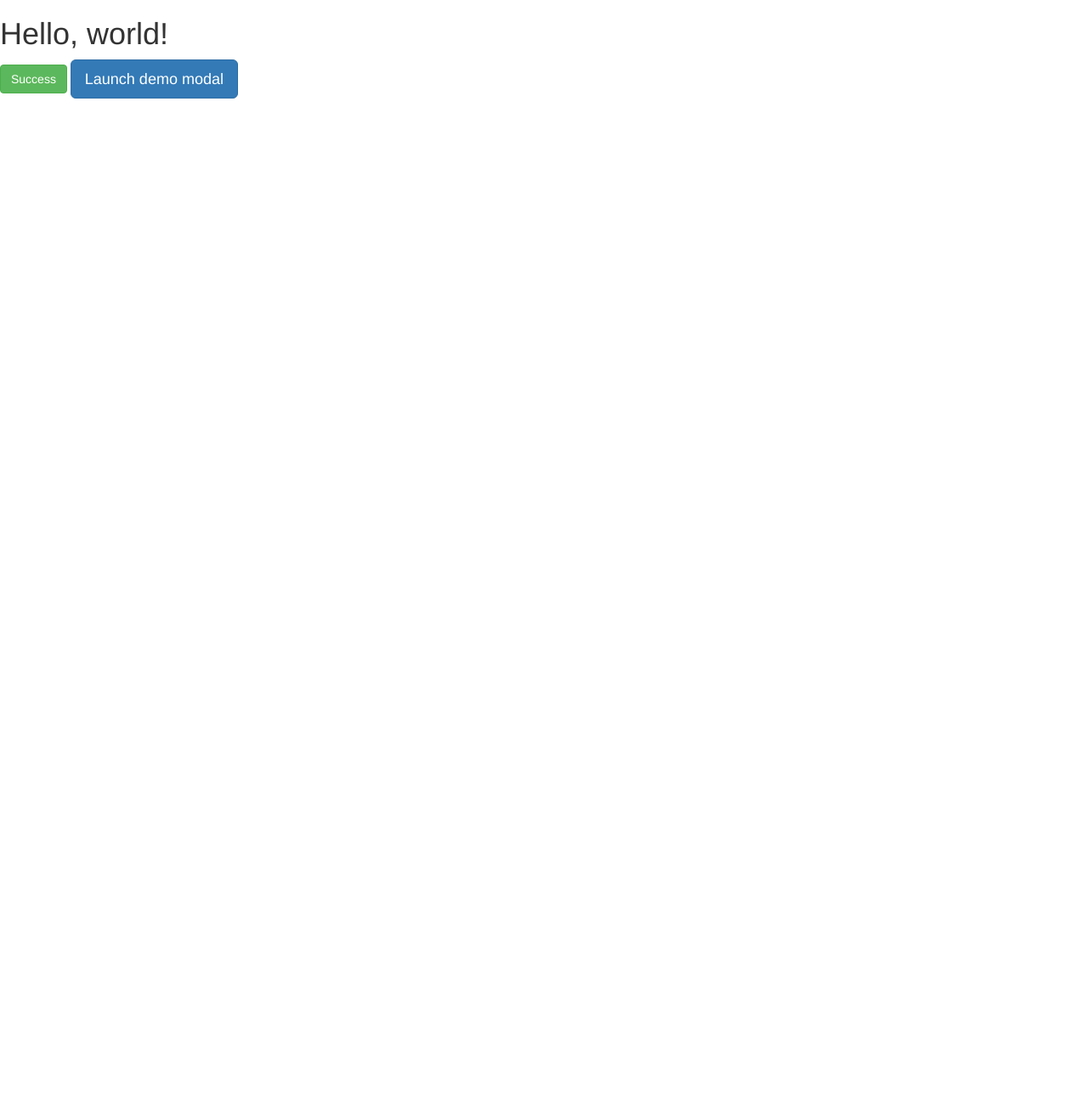
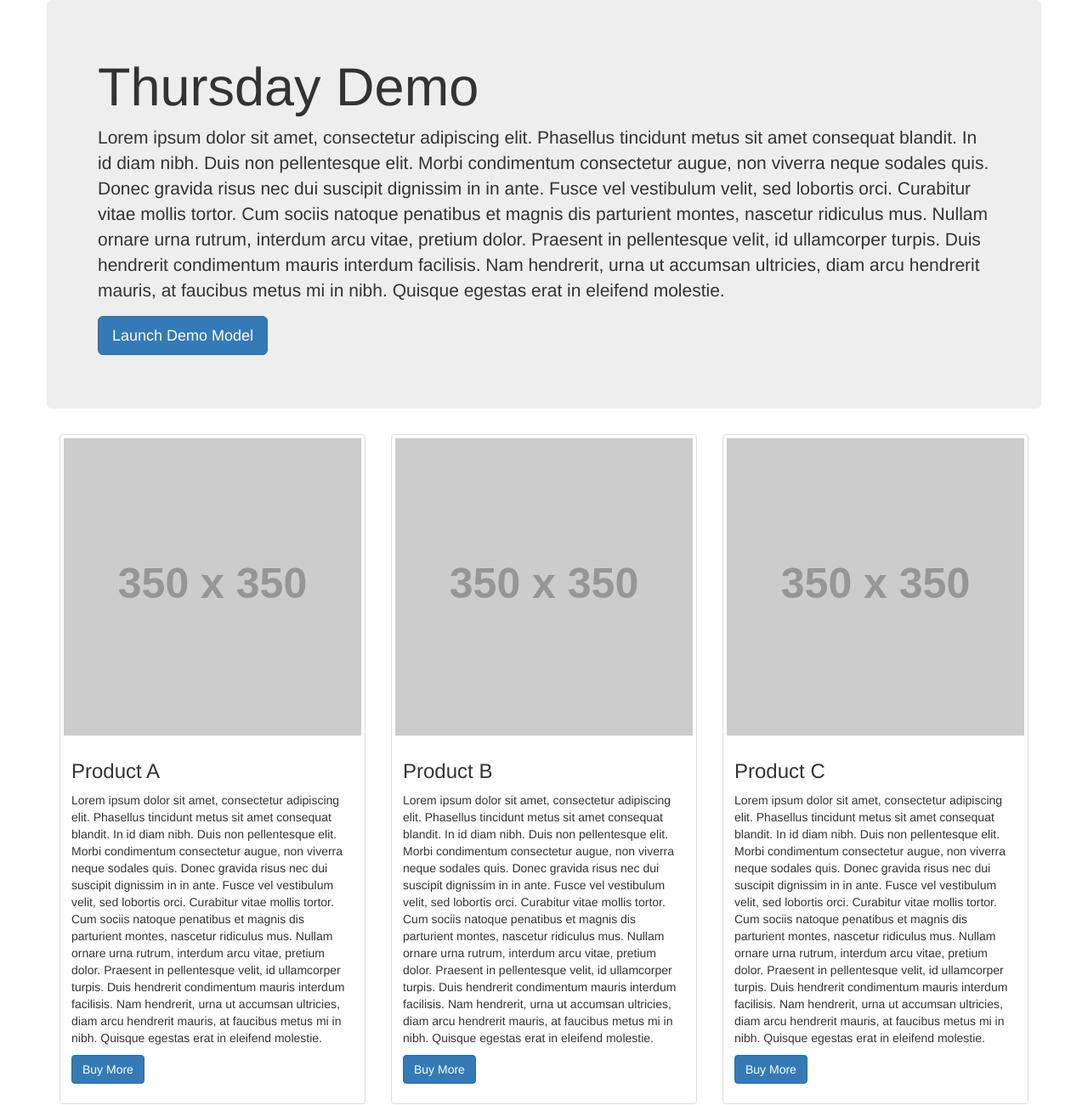
Before and after one commit to wwhip2088/bootstrap-01, a plain HTML site: page index.html in a window 1280 px wide. Shown: the whole page at 85% size. Before the commit the page ends 800 px from the top, so only its background shows below. Drawn offline with nearby package versions, Linux system fonts and the light colour scheme; placeholder pictures from the web are drawn by us.

Commit message:
Lab 2,5,15

```diff
--- a/index.html
+++ b/index.html
@@ -17,35 +17,51 @@
     <![endif]-->
   </head>
   <body>
-    <h1>Hello, world!</h1>
+        <div class = "container">
+          <div class= "row">
+            <div class="jumbotron col-md-12">
+  <h1>Thursday Demo</h1>
+  <p>Lorem ipsum dolor sit amet, consectetur adipiscing elit. Phasellus tincidunt metus sit amet consequat blandit. In id diam nibh. Duis non pellentesque elit. Morbi condimentum consectetur augue, non viverra neque sodales quis. Donec gravida risus nec dui suscipit dignissim in in ante. Fusce vel vestibulum velit, sed lobortis orci. Curabitur vitae mollis tortor. Cum sociis natoque penatibus et magnis dis parturient montes, nascetur ridiculus mus. Nullam ornare urna rutrum, interdum arcu vitae, pretium dolor. Praesent in pellentesque velit, id ullamcorper turpis. Duis hendrerit condimentum mauris interdum facilisis. Nam hendrerit, urna ut accumsan ultricies, diam arcu hendrerit mauris, at faucibus metus mi in nibh. Quisque egestas erat in eleifend molestie.</p>
+  <p><a class="btn btn-primary btn-lg" href="#" role="button">Launch Demo Model</a></p>
+    </div>
+  </div>
 
-    <!-- Indicates a successful or positive action -->
-<button type="button" class="btn btn-success">Success</button>
+  <div class="row">
+  <div class="col-sm-6 col-md-4">
+    <div class="thumbnail">
+      <img src="http://placehold.it/350x350" alt="placehold.it">
+      <div class="caption">
+        <h3>Product A</h3>
+        <p>Lorem ipsum dolor sit amet, consectetur adipiscing elit. Phasellus tincidunt metus sit amet consequat blandit. In id diam nibh. Duis non pellentesque elit. Morbi condimentum consectetur augue, non viverra neque sodales quis. Donec gravida risus nec dui suscipit dignissim in in ante. Fusce vel vestibulum velit, sed lobortis orci. Curabitur vitae mollis tortor. Cum sociis natoque penatibus et magnis dis parturient montes, nascetur ridiculus mus. Nullam ornare urna rutrum, interdum arcu vitae, pretium dolor. Praesent in pellentesque velit, id ullamcorper turpis. Duis hendrerit condimentum mauris interdum facilisis. Nam hendrerit, urna ut accumsan ultricies, diam arcu hendrerit mauris, at faucibus metus mi in nibh. Quisque egestas erat in eleifend molestie.</p>
+        <p><a href="#" class="btn btn-primary" role="button">Buy More</a></p>
 
-
-<!-- Button trigger modal -->
-<button type="button" class="btn btn-primary btn-lg" data-toggle="modal" data-target="#myModal">
-  Launch demo modal
-</button>
-
-<!-- Modal -->
-<div class="modal fade" id="myModal" tabindex="-1" role="dialog" aria-labelledby="myModalLabel" aria-hidden="true">
-  <div class="modal-dialog">
-    <div class="modal-content">
-      <div class="modal-header">
-        <button type="button" class="close" data-dismiss="modal" aria-label="Close"><span aria-hidden="true">&times;</span></button>
-        <h4 class="modal-title" id="myModalLabel">Modal title</h4>
-      </div>
-      <div class="modal-body">
-        ...
-      </div>
-      <div class="modal-footer">
-        <button type="button" class="btn btn-default" data-dismiss="modal">Close</button>
-        <button type="button" class="btn btn-primary">Save changes</button>
-      </div>
     </div>
   </div>
 </div>
+  <div class="col-sm-6 col-md-4">
+    <div class="thumbnail">
+      <img src="http://placehold.it/350x350" alt="placehold.it">
+      <div class="caption">
+        <h3>Product B</h3>
+        <p>Lorem ipsum dolor sit amet, consectetur adipiscing elit. Phasellus tincidunt metus sit amet consequat blandit. In id diam nibh. Duis non pellentesque elit. Morbi condimentum consectetur augue, non viverra neque sodales quis. Donec gravida risus nec dui suscipit dignissim in in ante. Fusce vel vestibulum velit, sed lobortis orci. Curabitur vitae mollis tortor. Cum sociis natoque penatibus et magnis dis parturient montes, nascetur ridiculus mus. Nullam ornare urna rutrum, interdum arcu vitae, pretium dolor. Praesent in pellentesque velit, id ullamcorper turpis. Duis hendrerit condimentum mauris interdum facilisis. Nam hendrerit, urna ut accumsan ultricies, diam arcu hendrerit mauris, at faucibus metus mi in nibh. Quisque egestas erat in eleifend molestie.</p>
+        <p><a href="#" class="btn btn-primary" role="button">Buy More</a>
+    </div>
+  </div>
+</div>
+  <div class="col-sm-6 col-md-4">
+    <div class="thumbnail">
+      <img src="http://placehold.it/350x350" alt="placehold.it">
+      <div class="caption">
+        <h3>Product C</h3>
+        <p>Lorem ipsum dolor sit amet, consectetur adipiscing elit. Phasellus tincidunt metus sit amet consequat blandit. In id diam nibh. Duis non pellentesque elit. Morbi condimentum consectetur augue, non viverra neque sodales quis. Donec gravida risus nec dui suscipit dignissim in in ante. Fusce vel vestibulum velit, sed lobortis orci. Curabitur vitae mollis tortor. Cum sociis natoque penatibus et magnis dis parturient montes, nascetur ridiculus mus. Nullam ornare urna rutrum, interdum arcu vitae, pretium dolor. Praesent in pellentesque velit, id ullamcorper turpis. Duis hendrerit condimentum mauris interdum facilisis. Nam hendrerit, urna ut accumsan ultricies, diam arcu hendrerit mauris, at faucibus metus mi in nibh. Quisque egestas erat in eleifend molestie.</p>
+        <p><a href="#" class="btn btn-primary" role="button">Buy More</a>
+      </div>
+  </div>
+</div>
+
+
+
+
 
     <!-- jQuery (necessary for Bootstrap's JavaScript plugins) -->
     <script src="https://ajax.googleapis.com/ajax/libs/jquery/1.11.2/jquery.min.js"></script>
```
Also changed, not shown: css/bootstrap.css.
